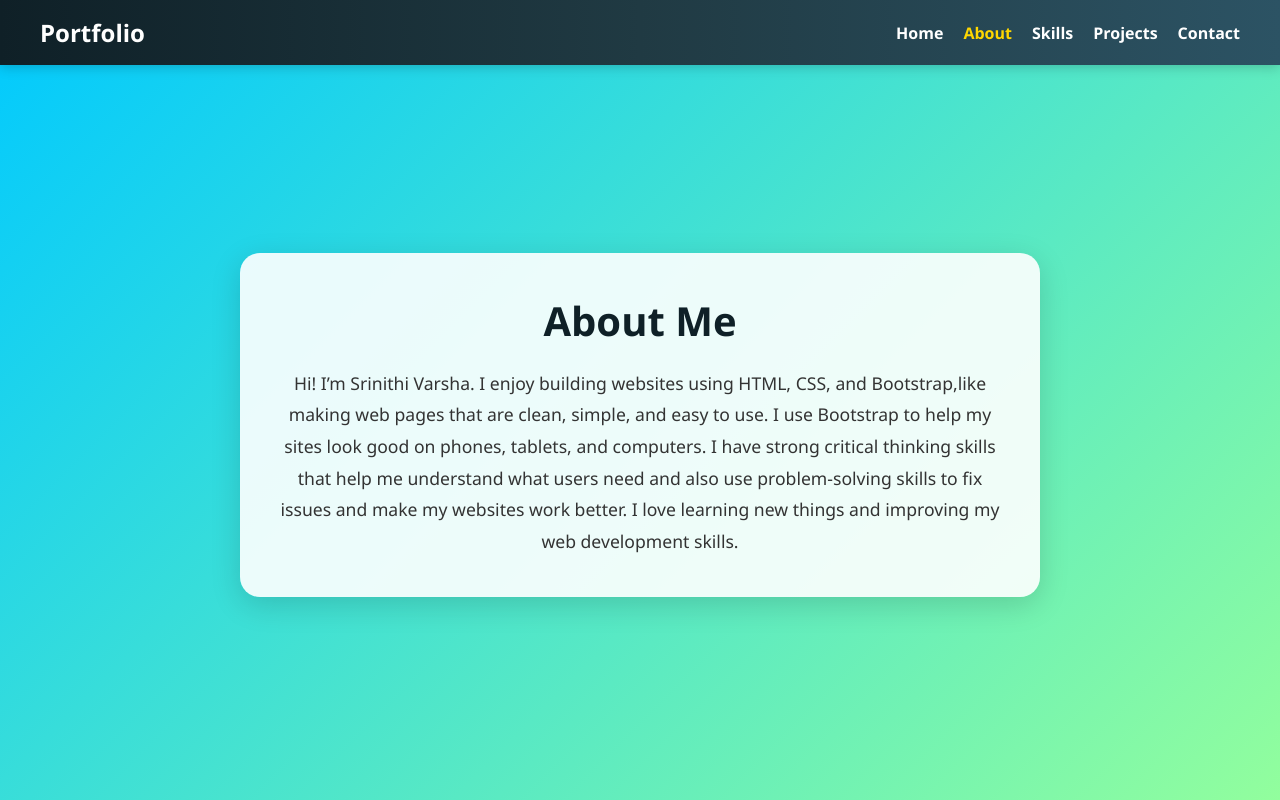
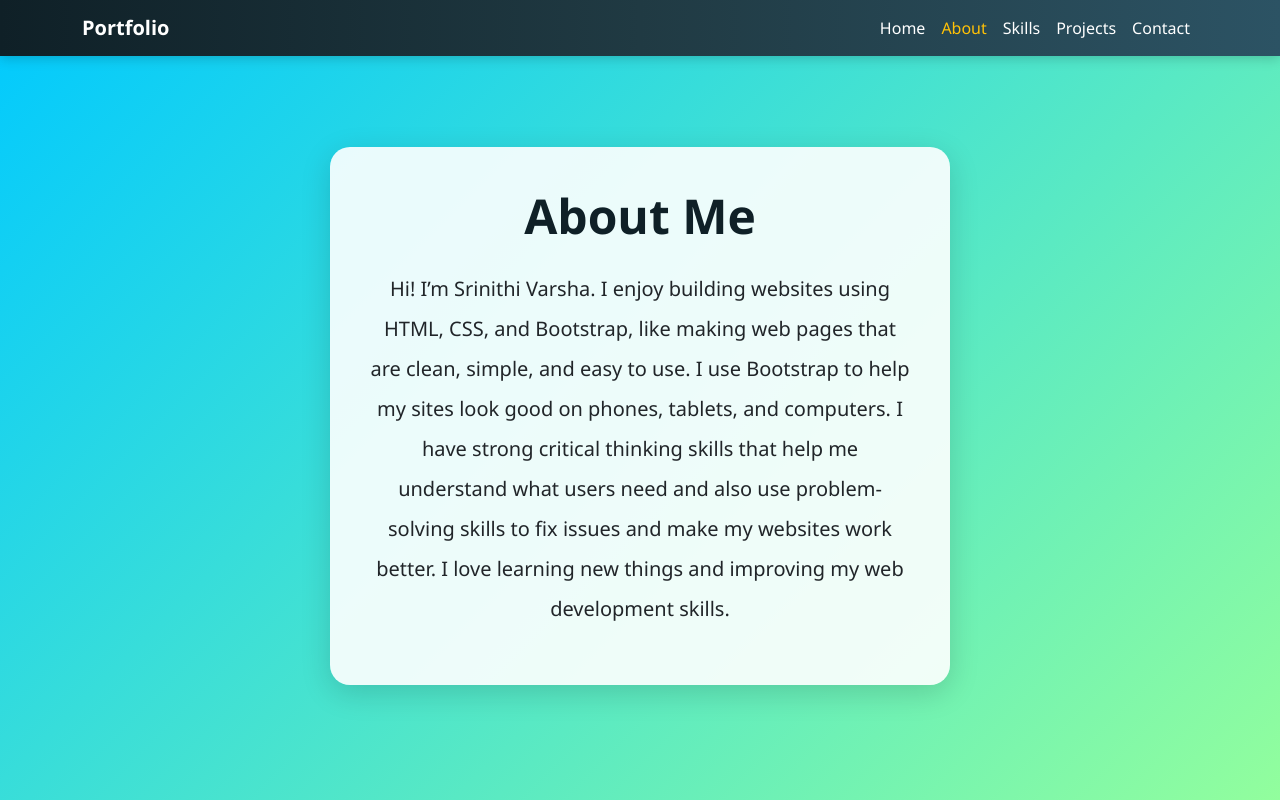
Before and after one commit to srinithivarsha/portfolio_project, a plain HTML site: page about.html in a window 1280 px wide. Drawn offline with nearby package versions, Linux system fonts and the light colour scheme.

Commit message:
about.html

```diff
--- a/about.html
+++ b/about.html
@@ -1,135 +1,64 @@
+
 <!DOCTYPE html>
 <html lang="en">
 <head>
   <meta charset="UTF-8" />
-  <meta name="viewport" content="width=device-width, initial-scale=1.0"/>
+  <meta name="viewport" content="width=device-width, initial-scale=1" />
   <title>About | Srinithi Varsha</title>
-  <link rel="stylesheet" href="https://cdnjs.cloudflare.com/ajax/libs/font-awesome/6.5.0/css/all.min.css">
+  <link href="https://cdn.jsdelivr.net/npm/bootstrap@5.3.0/dist/css/bootstrap.min.css" rel="stylesheet" />
+  <link rel="stylesheet" href="https://cdnjs.cloudflare.com/ajax/libs/font-awesome/6.5.0/css/all.min.css" />
   <style>
-    * {
-      margin: 0;
-      padding: 0;
-      box-sizing: border-box;
-    }
-
     body, html {
       height: 100%;
       font-family: 'Segoe UI', Tahoma, Geneva, Verdana, sans-serif;
       background: linear-gradient(135deg, #00c9ff 0%, #92fe9d 100%);
       color: #1a1a1a;
     }
-
-    nav {
-      background: linear-gradient(to right, #0f2027, #203a43, #2c5364);
-      padding: 16px 40px;
-      display: flex;
-      justify-content: space-between;
-      align-items: center;
-      position: sticky;
-      top: 0;
-      z-index: 1000;
-      box-shadow: 0 2px 12px rgba(0, 0, 0, 0.2);
-    }
-
-    .nav-left {
-      font-size: 24px;
-      font-weight: bold;
-      color: white;
-    }
-
-    .nav-right ul {
-      list-style: none;
-      display: flex;
-    }
-
-    .nav-right ul li {
-      margin-left: 20px;
-    }
-
-    .nav-right ul li a {
-      color: white;
-      text-decoration: none;
-      font-weight: 600;
-      transition: 0.3s;
-    }
-
-    .nav-right ul li a:hover,
-    .nav-right ul li a.active {
-      color: #ffd700;
-    }
-
-    .center-container {
-      display: flex;
-      justify-content: center;
-      align-items: center;
-      min-height: calc(100vh - 80px); /* Adjust for navbar height */
-      padding: 20px;
-    }
-
     .about-section {
-      max-width: 800px;
       background-color: rgba(255, 255, 255, 0.9);
       border-radius: 20px;
       padding: 40px;
-      text-align: center;
       box-shadow: 0 8px 30px rgba(0,0,0,0.15);
     }
-
     .about-section h1 {
-      font-size: 2.5rem;
-      margin-bottom: 20px;
       color: #0f2027;
     }
 
-    .about-section p {
-      font-size: 1.1rem;
-      line-height: 1.8;
-      color: #333;
-    }
 
-    @media (max-width: 768px) {
-      .about-section {
-        padding: 20px;
-      }
-
-      .about-section h1 {
-        font-size: 2rem;
-      }
-
-      .about-section p {
-        font-size: 1rem;
-      }
-    }
   </style>
 </head>
 <body>
 
-  <!-- Navbar -->
-  <nav>
-    <div class="nav-left">Portfolio</div>
-    <div class="nav-right">
-      <ul>
-        <li><a href="index.html">Home</a></li>
-        <li><a href="about.html" class="active">About</a></li>
-        <li><a href="skills.html">Skills</a></li>
-        <li><a href="project.html">Projects</a></li>
-        <li><a href="contact.html">Contact</a></li>
-      </ul>
+
+  <nav class="navbar navbar-expand-lg sticky-top" style="background: linear-gradient(to right, #0f2027, #203a43, #2c5364); box-shadow: 0 2px 12px rgba(0, 0, 0, 0.2);">
+    <div class="container">
+      <a class="navbar-brand text-white fw-bold" href="#">Portfolio</a>
+      <button class="navbar-toggler" type="button" data-bs-toggle="collapse" data-bs-target="#navbarNav"
+        aria-controls="navbarNav" aria-expanded="false" aria-label="Toggle navigation">
+        <span class="navbar-toggler-icon"></span>
+      </button>
+      <div class="collapse navbar-collapse justify-content-end" id="navbarNav">
+        <ul class="navbar-nav">
+          <li class="nav-item"><a class="nav-link text-white" href="index.html">Home</a></li>
+          <li class="nav-item"><a class="nav-link active text-warning" href="about.html">About</a></li>
+          <li class="nav-item"><a class="nav-link text-white" href="skills.html">Skills</a></li>
+          <li class="nav-item"><a class="nav-link text-white" href="project.html">Projects</a></li>
+          <li class="nav-item"><a class="nav-link text-white" href="contact.html">Contact</a></li>
+        </ul>
+      </div>
     </div>
   </nav>
 
-  <!-- Centered About Section -->
-  <div class="center-container">
-    <section class="about-section">
-      <h1>About Me</h1>
-      <p>Hi! I’m Srinithi Varsha.
-        I enjoy building websites using HTML, CSS, and Bootstrap,like making web pages that are clean, simple, and easy to use.
-        I use Bootstrap to help my sites look good on phones, tablets, and computers.
-        I have strong critical thinking skills that help me understand what users need and also use problem-solving skills to fix issues and make my websites work better.
-         I love learning new things and improving my web development skills.
+
+  <div class="d-flex justify-content-center align-items-center" style="min-height: calc(100vh - 80px); padding: 20px;">
+    <section class="about-section col-12 col-md-8 col-lg-6 text-center">
+      <h1 class="mb-4 display-5 fw-bold">About Me</h1>
+      <p class="fs-5 lh-lg text-dark">
+        Hi! I’m Srinithi Varsha. I enjoy building websites using HTML, CSS, and Bootstrap, like making web pages that are clean, simple, and easy to use. I use Bootstrap to help my sites look good on phones, tablets, and computers. I have strong critical thinking skills that help me understand what users need and also use problem-solving skills to fix issues and make my websites work better. I love learning new things and improving my web development skills.
       </p>
     </section>
   </div>
 
+  <script src="https://cdn.jsdelivr.net/npm/bootstrap@5.3.0/dist/js/bootstrap.bundle.min.js"></script>
 </body>
 </html>
```
